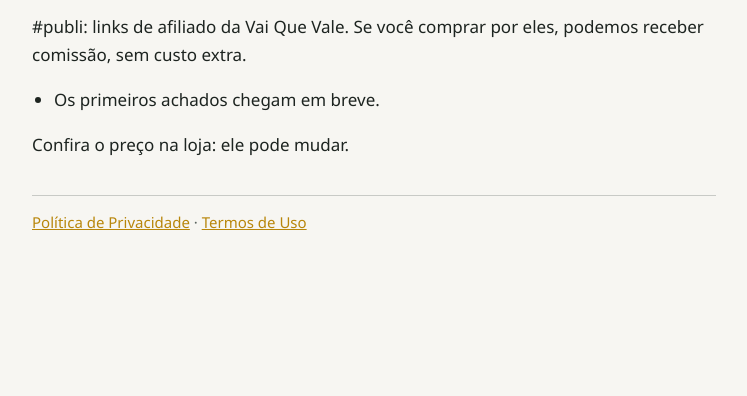
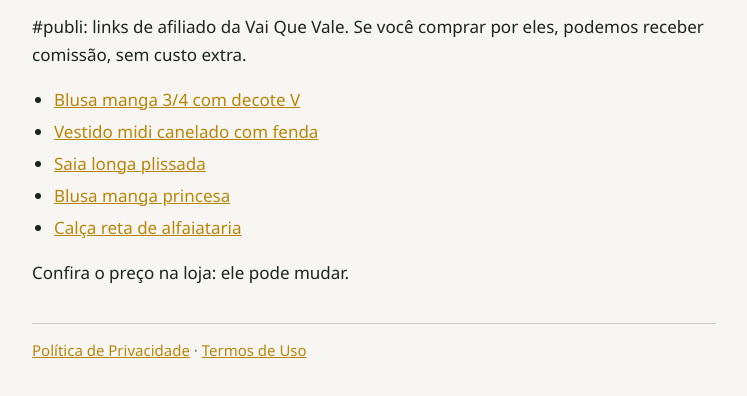
Before and after one commit to azebendo/vaiquevale, a plain HTML site: page lara/index.html in a window 1280 px wide. Shown: the part 96-492 px from the top of the page, without its empty margins (266-1013 px from the left). Drawn offline with Linux system fonts and the light colour scheme.

Commit message:
Lara: imagens e links da peça 04-pecas-trabalho

```diff
--- a/lara/index.html
+++ b/lara/index.html
@@ -11,7 +11,11 @@
   <h1>Links da Lara</h1>
   <p>#publi: links de afiliado da Vai Que Vale. Se você comprar por eles, podemos receber comissão, sem custo extra.</p>
   <ul>
-<li>Os primeiros achados chegam em breve.</li>
+<li><a rel="sponsored nofollow" href="https://s.shopee.com.br/30pqAayrnv">Blusa manga 3/4 com decote V</a></li>
+<li><a rel="sponsored nofollow" href="https://s.shopee.com.br/gRvOIGbo8">Vestido midi canelado com fenda</a></li>
+<li><a rel="sponsored nofollow" href="https://s.shopee.com.br/6L6I8j8JRR">Saia longa plissada</a></li>
+<li><a rel="sponsored nofollow" href="https://s.shopee.com.br/3LSgZCxb81">Blusa manga princesa</a></li>
+<li><a rel="sponsored nofollow" href="https://s.shopee.com.br/8VAmiiHavh">Calça reta de alfaiataria</a></li>
   </ul>
   <p>Confira o preço na loja: ele pode mudar.</p>
   <p class="rodape"><a href="../privacidade/">Política de Privacidade</a> · <a href="../termos/">Termos de Uso</a></p>
```
Also changed, not shown: lara/img/04-pecas-trabalho/01.jpg (added), lara/img/04-pecas-trabalho/02.jpg (added), lara/img/04-pecas-trabalho/03.jpg (added), lara/img/04-pecas-trabalho/04.jpg (added), lara/img/04-pecas-trabalho/05.jpg (added), lara/img/04-pecas-trabalho/06.jpg (added), lara/img/04-pecas-trabalho/07.jpg (added).
